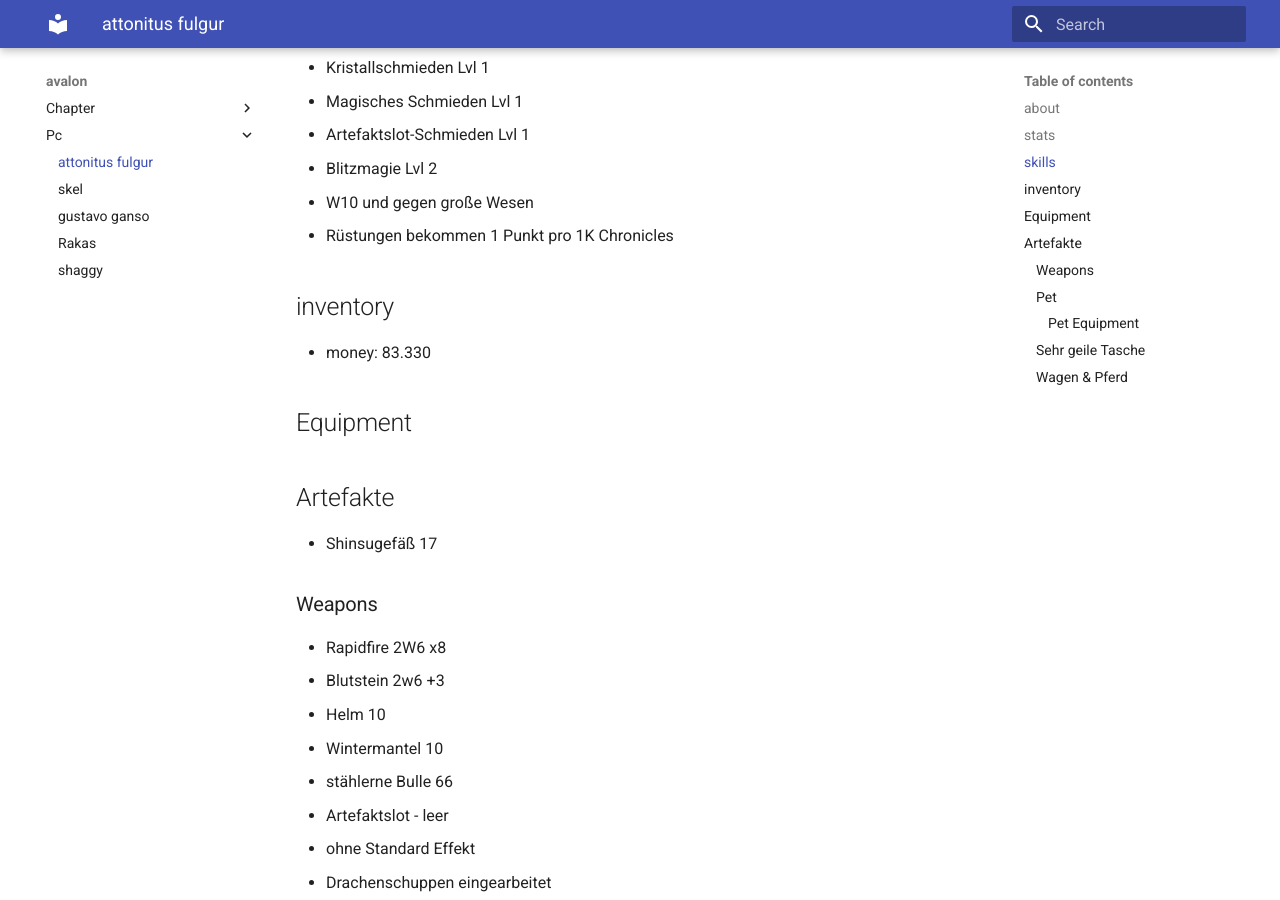
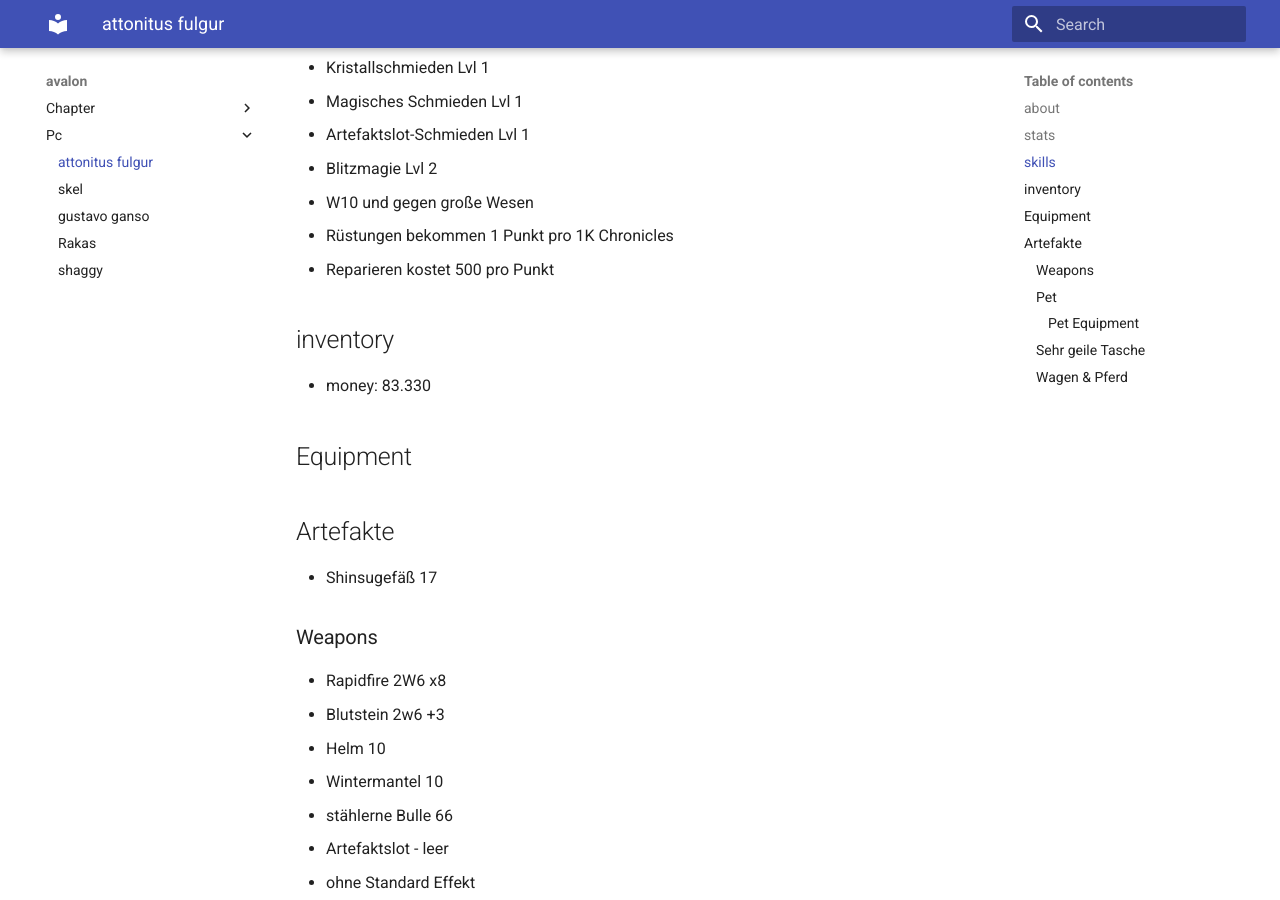
Before and after one commit to mkdocs-pnp/avalon, an MkDocs documentation site: the page built from docs/pc/Attonitus Fulgur.md, in a window 1280 px wide and 900 px high, scrolled down 711 px. Built offline with MkDocs 1.6.1 and Material for MkDocs 9.7.7, drawn with Linux system fonts in a browser that asks for light colours.

Commit message:
Update Attonitus Fulgur.md

```diff
--- a/docs/pc/Attonitus Fulgur.md
+++ b/docs/pc/Attonitus Fulgur.md
@@ -25,6 +25,7 @@
 * Blitzmagie Lvl 2
   * W10 und gegen große Wesen
 * Rüstungen bekommen 1 Punkt pro 1K Chronicles
+ * Reparieren kostet 500 pro Punkt
 
 ## inventory
 * money: 83.330
```
